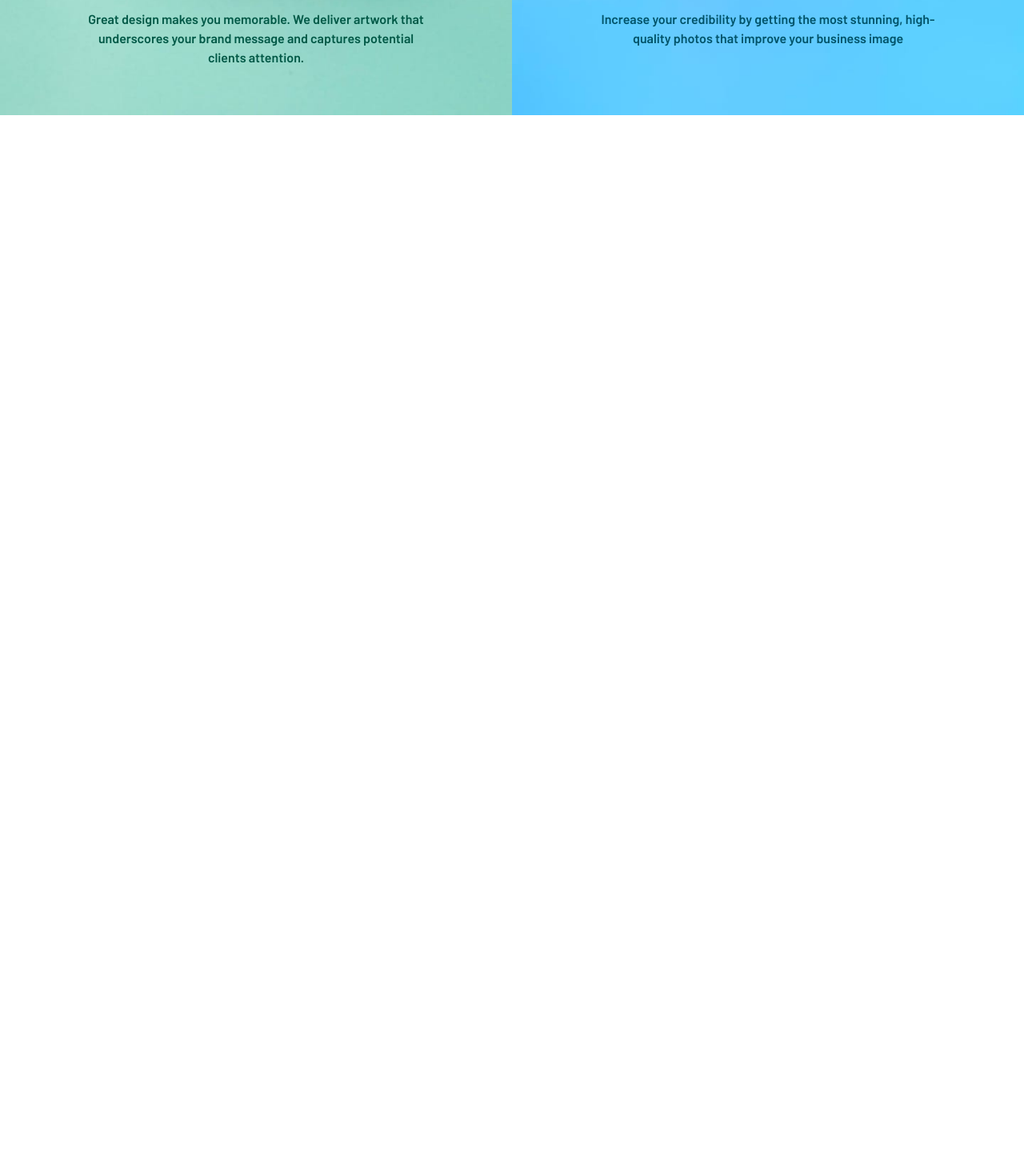
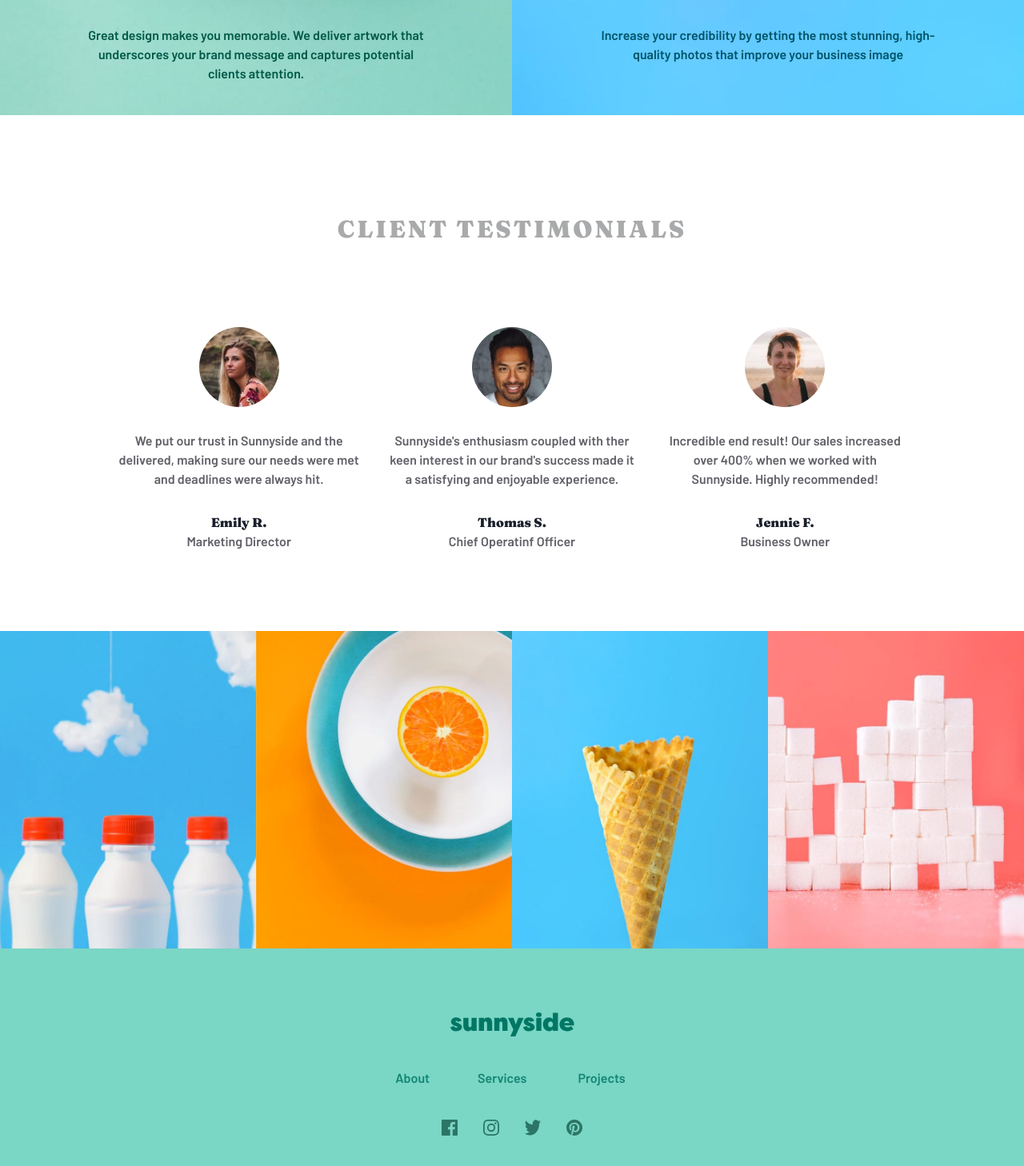
Before and after one commit to Tomashanahan/sunnyside, a React (Create React App) app: page / in a window 1280 px wide. Shown: the part 2303-3761 px from the top of the page at 80% size. Before the commit the page ends 2787 px from the top, so only its background shows below. Built offline with nearby package versions, Linux system fonts and the light colour scheme.

Commit message:
segundo commit

```diff
--- a/src/App.js
+++ b/src/App.js
@@ -3,6 +3,9 @@ import './App.css';
 import Navbar from './Components/Navbar/Navbar';
 import Banner from './Components/Banner/Banner';
 import Main from './Components/Main/Main';
+import Testimonials from './Components/Testimonials/Testimonials';
+import Imgs from './Components/Imgs/Imgs';
+import Footer from './Components/Footer/Footer';
 
 
 function App() {
@@ -11,6 +14,9 @@ function App() {
       <Navbar/>
       <Banner/>
       <Main/>
+      <Testimonials/>
+      <Imgs/>
+      <Footer/>
     </Box>
   );
 }
--- a/src/Components/Footer/Footer.jsx
+++ b/src/Components/Footer/Footer.jsx
@@ -1,9 +1,37 @@
-import React from 'react'
+import { Box, Flex, Image, Link, Stack, Text } from "@chakra-ui/react";
+import React from "react";
+import logo_verde from "../../sunnyside-agency-landing-page-main//images/logo_verde.svg";
+import facebook from "../../sunnyside-agency-landing-page-main/images/icon-facebook.svg";
+import instagram from "../../sunnyside-agency-landing-page-main/images/icon-instagram.svg";
+import twitter from "../../sunnyside-agency-landing-page-main/images/icon-twitter.svg";
+import pinterest from "../../sunnyside-agency-landing-page-main/images/icon-pinterest.svg";
 
 function Footer() {
-  return (
-    <div>Footer</div>
-  )
+	return (
+		<Box bg={"#7AD6C5"} py="80px">
+			<Stack justify={"center"} align="center">
+				<Image src={logo_verde} alt="Logo" h={"30px"} />
+
+				<Flex justify={"space-around"} align="center">
+					<Text _hover={{ color: "white" }} m={7} color={"#128572"}>
+						About
+					</Text>
+					<Text _hover={{ color: "white" }} m={8} color={"#128572"}>
+						Services
+					</Text>
+					<Text _hover={{ color: "white" }} m={8} color={"#128572"}>
+						Projects
+					</Text>
+				</Flex>
+				<Flex>
+					<Image cursor={'pointer'} mx={4} src={facebook} alt="facebook" />
+					<Image cursor={'pointer'} mx={4} src={instagram} alt="instagram" />
+					<Image cursor={'pointer'} mx={4} src={twitter} alt="twitter" />
+					<Image cursor={'pointer'} mx={4} src={pinterest} alt="pinterest" />
+				</Flex>
+			</Stack>
+		</Box>
+	);
 }
 
-export default Footer
+export default Footer;
--- a/src/Components/Imgs/Imgs.jsx
+++ b/src/Components/Imgs/Imgs.jsx
@@ -1,8 +1,18 @@
+import { Flex } from '@chakra-ui/react';
 import React from 'react'
+import cono from '../../sunnyside-agency-landing-page-main/images/desktop/image-gallery-cone.jpg';
+import leche from '../../sunnyside-agency-landing-page-main/images/desktop/image-gallery-milkbottles.jpg';
+import naranja from '../../sunnyside-agency-landing-page-main/images/desktop/image-gallery-orange.jpg';
+import azucar from '../../sunnyside-agency-landing-page-main/images/desktop/image-gallery-sugarcubes.jpg';
 
 function Imgs() {
   return (
-    <div>Imgs</div>
+    <Flex>
+      <img src={leche} alt="leche"  width={'25%'}/>
+      <img src={naranja} alt="naranja"  width={'25%'}/>
+      <img src={cono} alt="cono"  width={'25%'}/>
+      <img src={azucar} alt="azucar"  width={'25%'}/>
+    </Flex>
   )
 }
 
--- a/src/Components/Main/Main.jsx
+++ b/src/Components/Main/Main.jsx
@@ -63,20 +63,27 @@ function Main() {
 			<Flex>
 				{data_2.map((elem, i) => {
 					return (
-						<Box key={i} w='50%'>
+						<Box key={i} w="50%">
 							<Image src={elem.img} alt="Foto" />
-							<Stack position={'relative'} top='-300px' p="100px" align={"center"} justify="center">
+							<Stack
+								position={"relative"}
+								top="-300px"
+								p="100px"
+								align={"center"}
+								justify="center"
+							>
 								<Text
 									fontFamily={"'Fraunces', serif"}
 									fontWeight={"extrabold"}
 									fontSize="40px"
 									textAlign="center"
-                  color={i === 0 ? '#005846' : '#005369'}
+									color={i === 0 ? "#005846" : "#005369"}
+									mb='20px'
 								>
 									{elem.title}
 								</Text>
 								<Text
-									color={i === 0 ? '#005846' : '#005369'}
+									color={i === 0 ? "#005846" : "#005369"}
 									fontWeight={"hairline"}
 									textAlign="center"
 								>
--- a/src/Components/Navbar/Navbar.jsx
+++ b/src/Components/Navbar/Navbar.jsx
@@ -23,6 +23,7 @@ function Navbar() {
 						color={"#FFFCFF"}
 						bg="#41D1FF"
 						borderRadius="3xl"
+						_hover={{'bg' : '#41D1FF', textTransform : 'none'}}
 					>
 						CONTACT
 					</Button>
--- a/src/Components/Testimonials/Testimonials.jsx
+++ b/src/Components/Testimonials/Testimonials.jsx
@@ -1,9 +1,78 @@
-import React from 'react'
+import { Box, Flex, Text, Image } from "@chakra-ui/react";
+import React from "react";
+import emily from "../../sunnyside-agency-landing-page-main/images/image-emily.jpg";
+import jennie from "../../sunnyside-agency-landing-page-main/images/image-jennie.jpg";
+import thomas from "../../sunnyside-agency-landing-page-main/images/image-thomas.jpg";
+
+const testimonials = [
+	{
+		img: emily,
+		text: "We put our trust in Sunnyside and the delivered, making sure our needs were met and deadlines were always hit.",
+		name: "Emily R.",
+		position: "Marketing Director",
+	},
+	{
+		img: thomas,
+		text: "Sunnyside's enthusiasm coupled with ther keen interest in our brand's success made it a satisfying and enjoyable experience.",
+		name: "Thomas S.",
+		position: "Chief Operatinf Officer",
+	},
+	{
+		img: jennie,
+		text: "Incredible end result! Our sales increased over 400% when we worked with Sunnyside. Highly recommended!",
+		name: "Jennie F.",
+		position: "Business Owner",
+	},
+];
 
 function Testimonials() {
-  return (
-    <div>Testimonials</div>
-  )
+	return (
+		<Box mt={"-240px"} mb="50px">
+			<Text
+				color="#A9AAAB"
+				fontSize="30px"
+        letterSpacing={"widest"}
+				fontFamily={"'Fraunces', serif"}
+				fontWeight={"extrabold"}
+			>
+				CLIENT TESTIMONIALS
+			</Text>
+			<Flex
+				justify={"space-around"}
+				align="center"
+				w="80%"
+				m={"auto"}
+				my="100px"
+			>
+				{testimonials.map((elem, i) => {
+					return (
+						<Box key={i} textAlign="center" w='30%'>
+              <Flex justify={'center'}>
+							<Image
+								src={elem.img}
+								alt="Perfil"
+								borderRadius={"full"}
+								w="100px"
+								justifySelf={"center"}
+							/>
+              </Flex>
+							<Text mt="30px" color={"#606068"}>
+								{elem.text}
+							</Text>
+							<Text
+								fontFamily={"'Fraunces', serif"}
+								fontWeight={"extrabold"}
+								mt="30px"
+							>
+								{elem.name}
+							</Text>
+							<Text color={"#606068"}>{elem.position}</Text>
+						</Box>
+					);
+				})}
+			</Flex>
+		</Box>
+	);
 }
 
-export default Testimonials
+export default Testimonials;
```
Also changed, not shown: src/sunnyside-agency-landing-page-main/images/logo_verde.svg (added).
